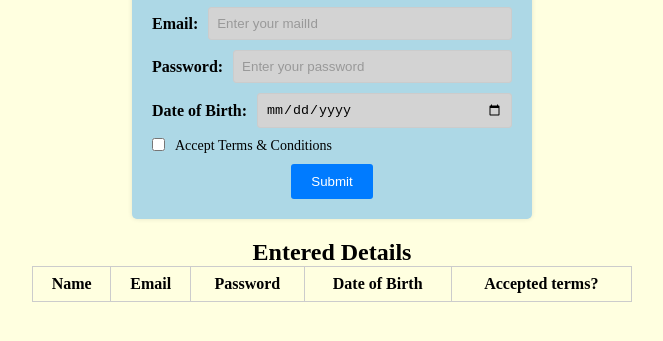
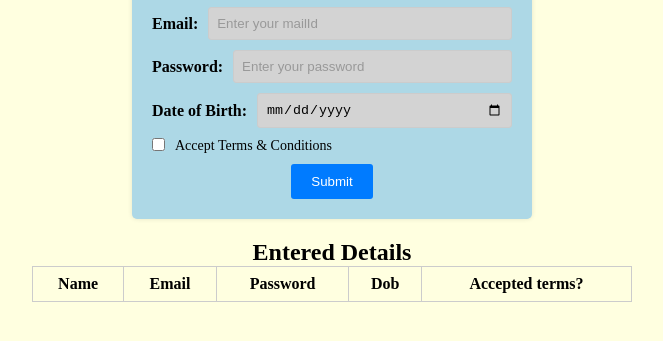
Before and after one commit to saipremikag/wd101, a plain HTML site: page index.html in a window 1280 px wide. Shown: the part 113-454 px from the top of the page, without its empty margins (308-971 px from the left). Drawn offline with Linux system fonts and the light colour scheme.

Commit message:
Updated index.html

```diff
--- a/index.html
+++ b/index.html
@@ -28,6 +28,7 @@
                     <label for="dob">Date of Birth:</label>
                     <input type="date" id="dob" name="dob" required>
                     <div class="error-message" id="dob-error"></div>
+
                 </div>
                 <div class="checkbox-container">
                     <input type="checkbox" id="accept-terms" name="accept-terms" required>
@@ -49,7 +50,7 @@
                     <th>Name</th>
                     <th>Email</th>
                     <th>Password</th>
-                    <th>Date of Birth</th>
+                    <th>Dob</th>
                     <th>Accepted terms?</th>
                 </tr>
             </thead>
```
